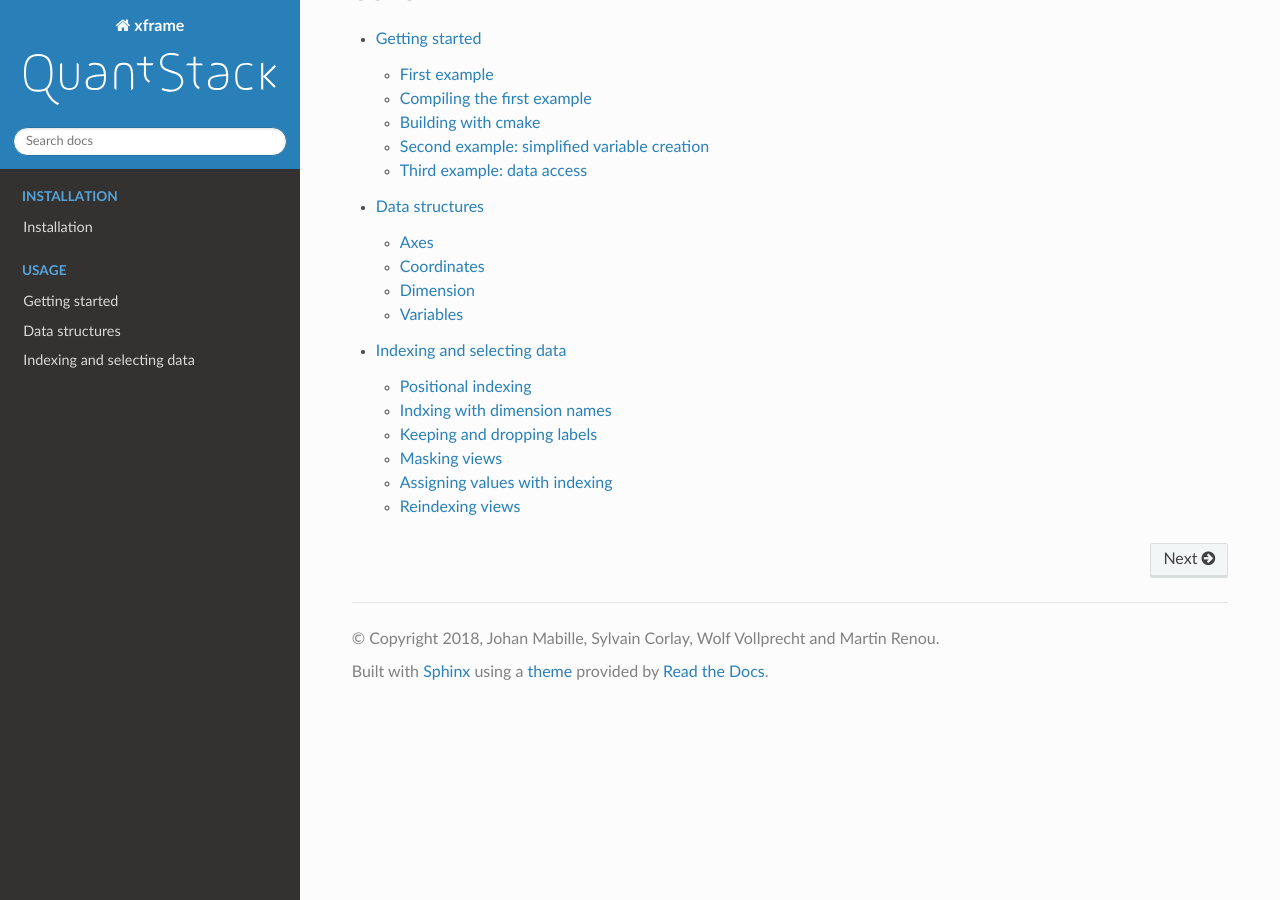
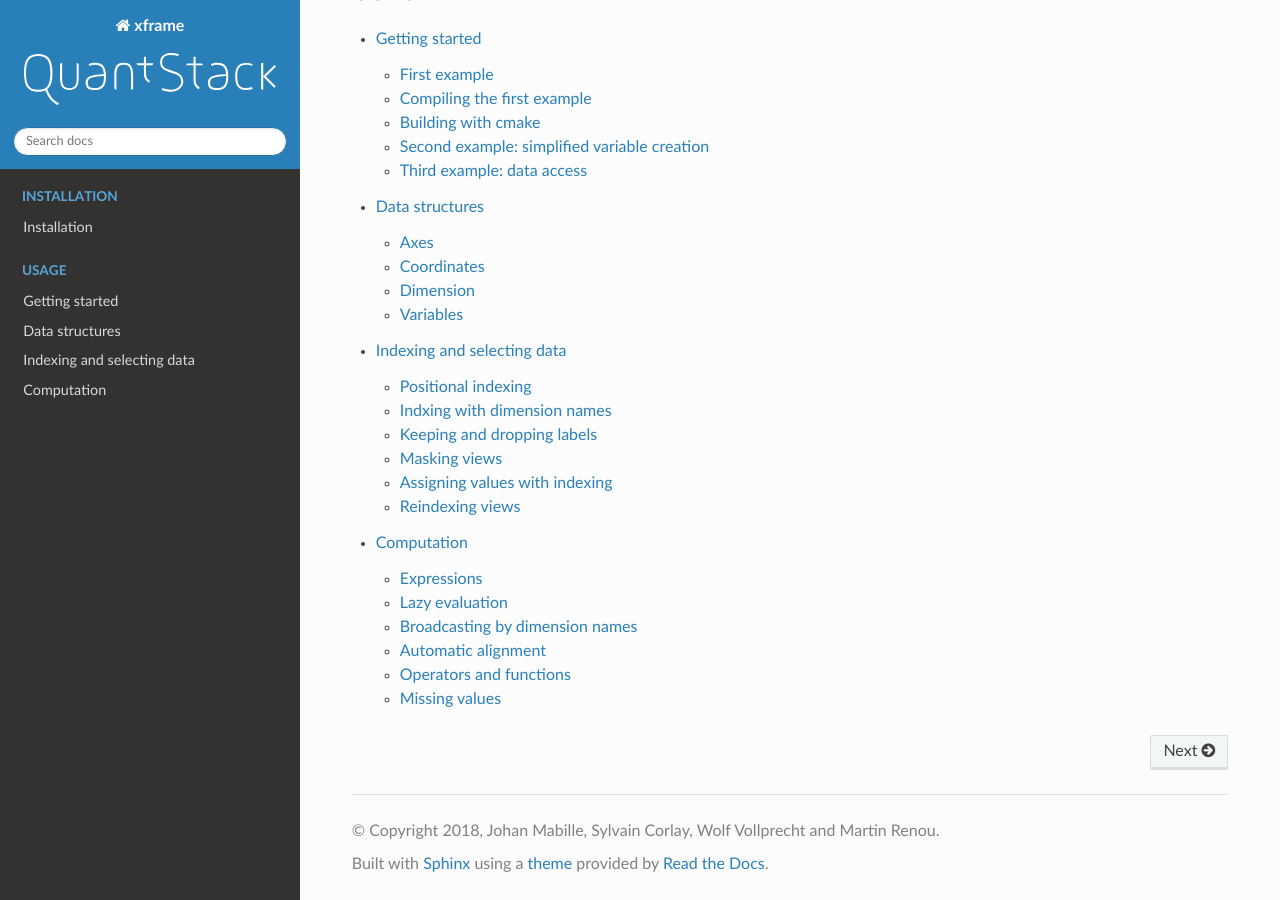
Before and after one commit to xtensor-stack/xframe, a Sphinx documentation site: the page built from docs/source/index.rst, in a window 1280 px wide and 900 px high, scrolled down 968 px. Built offline with Sphinx 7.4.7 and the Read the Docs theme 2.0.0, drawn with Linux system fonts in a browser that asks for light colours; part of the change alters nothing that is shown.

Commit message:
documentation about computation

```diff
--- /dev/null
+++ b/docs/source/computation.rst
@@ -0,0 +1,204 @@
+.. Copyright (c) 2018, Johan Mabille, Sylvain Corlay, Wolf Vollprecht
+   and Martin Renou
+
+   Distributed under the terms of the BSD 3-Clause License.
+
+   The full license is in the file LICENSE, distributed with this software.
+
+Computation
+===========
+
+`xframe` is actually more than a multi-dimensional data frame library; like `xtensor`_,
+it is an expression engine that allows numerical computation on any object implementing
+the variable or the frame interfaces.
+
+Expressions
+-----------
+
+Assume ``x``, ``y`` and ``z`` are variables with *compatible coordinates* (we'll come back
+to that later), the return type of an expression such as ``x + exp(y) * sin(z)`` is
+**not a variable**. The result is a variable expression which offers the same interface
+as ``xvariable`` but does not hold any value. Such expressions can be plugged into others
+to build more cmoplex expressions:
+
+.. code::
+
+    auto f = x + exp(y) * sin(z);
+    auto f2 = x + exp(w) * cos(f);
+
+The expression engines avoids the evaluation of intermediate results and their storage in
+temporary variables, so you can achieve the same performance as if you had written a loop.
+Such a loop is quite more complicated than an array loop since labels and dimension names
+are involved in the assignment mechanism.
+
+Since a variable expression provides the same API as ``xvariable``, all the indexing and
+selection operations are available:
+
+.. code::
+
+    auto v = (x + exp(y) * sin(z)).select({{"city", "Paris"}, {"group", "a"}});
+    auto view = select(x + exp(y) * sin(z), {{"city", xf::keep("Paris")}, {"group", xf::drop({"b", "d", "h"})}});
+
+Lazy evaluation
+---------------
+
+An expression such as ``x + exp(y) * sin(z)`` does not hold the result. **Values are only computed
+upon access or when the expression is assigned to a variable**. this allows to operate symbolically
+on very large data sets and only compute the result for the indices of interest:
+
+.. code::
+
+    // Assuming x and y are variables each holding ~1M values
+    auto f = cos(x) + sin(y);
+
+    double first_res = f.locate("a", "London");
+    double second_res = f.locate("b", "Pekin");
+    // Only two values have been computed
+
+That means if you use the same expression in two assign statements, the computation of the expression
+will be done twice. Depending on the complexity of the cmoputation and the size of the data, it might
+be convenient to store the result of the expression in a temporary variable:
+
+.. code::
+
+    variable_type tmp = cos(x) + sin(y);
+    variable_type res1 = tmp + 2 * exp(z);
+    variable_type res2 = tmp - 3 * exp(w);
+
+Broadcasting by dimension names
+-------------------------------
+
+Like `xarray`_, broadcasting in *xframe* is done according to the dimension names rather than
+their positions. This way, you do not need to transpose variable or insert dimensions of length
+1 to to get array operations to work, as commonly done in `xtensor`_ with ``xt::reshape`` or
+``xt::newaxis``.
+
+This can be illustrated with the following examples. First, consider two one-dimensional variable
+aligned along different dimensions:
+
+.. code::
+
+    auto v1 = variable_type(data_type({1., 2.}), {{"x", xf::axis(1, 3)}});
+    auto v2 = variable_type(data_type({3., 7.}), {{"y", xf::axis(2, 5)}});
+
+We can apply mathematical operations to these variables, their dimension are expanded automatically:
+
+.. code::
+
+    variable_type res = v1 + v2;
+    std::cout << res << std::endl;
+    // Output:
+    // {{ 4.  8.}
+    //  { 5.  9.}}
+    // Coordinates:
+    // x: (1, 3, )
+    // y: (2, 5, )
+
+Contrary to `xarray`_ , dimensions are not reordered to the order in which they first appeared:
+
+.. code::
+
+    auto v3 = variable_type(data_type({{1., 2.}, {3., 4.}}),
+                            {{"y", xf::axis({2, 5})}, {"x", xf::axis({1, 4})}});
+    variable_type res2 = v1 + v3;
+    std::cout << res2 << std::endl;
+    // Output:
+    // {{ 2.  4. }
+    //  { 4.  6. }}
+    // Coordinates:
+    // y: (2, 5, )
+    // x: (1, 3, )
+
+This allows many optimizations in the assignment mechanism.
+
+Automatic alignment
+-------------------
+
+`xframe` enforces alignment between coordinate labels on objects involved in operations.
+The default result of an operation is by the *intersection* of the coordinate labels:
+
+.. code::
+
+    auto v4 = variable_type(data_type({1., 2., 3.}), {{"x", xf::axis({1, 3, 5})}});
+    auto v5 = variable_type(data_type({4., 7., 12.}), {{"x", xf::axis({1, 5, 7})}});
+
+    variable_type res3 = v4 + v5;
+    std::cout << res3 << std::endl;
+    // Output:
+    // { 5.  10. }
+    // Coordinates:
+    // x: (1, 5,)
+
+Operations are slower when variables are not aligned, so it might be useful to
+explicitly align variables involved in loops of performance critical code.
+
+Operators and functions
+-----------------------
+
+`xframe` provides all the basic operators and mathematical functions:
+
+- arithmetic operators: ``+``, ``-``, ``*``, ``/``
+- logical operators: ``&&``, ``||``, ``!``
+- comparison operators: ``==``, ``!=``, ``<``, ``<=``, ``>``, ``>=``
+- basic functions: ``abs``, ``remainder``, ``fma``, ...
+- exponential functions: ``exp``, ``expm1``, ``log``, ``log1p``, ...
+- power functions: ``pow``, ``sqrt``, ``cbrt``, ...
+- trigonometric functions: ``sin``, ``cos``, ``tan``, ...
+- hyperbolic functions: ``sinh``, ``cosh``, ``tanh``, ...
+- error and gamma functions: ``erf``, ``erfc``, ``tgamma``, ``lgamma``, ...
+
+Actually, any function operating on ``xtensor`` expressions can work with
+``xvariable`` expressions without any additional work; the only constraint
+is to accept and return expressions:
+
+.. code::
+
+    template <class E1, class E2>
+    inline auto distance(const xexpression<E1>& e1, const xexpression<E2>& e2)
+    {
+        const E1& de1 = e1.derived_cast();
+        const E2& de2 = e2.derived_cast();
+        //
+        return sqrt(de1 * de1 + de2 * de2);
+    }
+
+This function can work with both tnesor and variable expressions, performing
+broadcasting according to the rules of `xtensor` or `xframe` depending on
+its argument type:
+
+.. code::
+
+    xt::xarray<double> a1 = {1., 2. };
+    xt::xarray<double> a2 = {{1., 3.}, {4., 7.}};
+
+    // Broadcasting is applied according to xtensor rules,
+    // that is by dimension order
+    xt::xarray<double> ares = distance(a1, a2);
+
+    // Broadcasting is applied according to xframe rules,
+    // that is by dimension name
+    variable_type vres = distance(v1, v3);
+
+Missing values
+--------------
+
+Contrary to `pandas`_ or `xarray`_, `xframe` does not use particular values
+for representing missing values. Instead, it makes use of the dedicated type
+``xtl::xoptional`` which gathers the value and a flag to specify whether the
+value is missing or not:
+
+.. code::
+
+    data_type d = {1., 2., 3. };
+    d(1).has_value() = false;
+
+    auto v = variable_type(d, {{"x", xf::axis({1, 3, 4})}});
+    std::cout << v << std::endl;
+    // Output:
+    // { 1.  N/A  3. }
+    // Coordinates:
+    // x: (1, 3, 4,)
+
+.. _pandas: https://pandas.pydata.org
+.. _xarray: https://xarray.pydata.org
+.. _xtensor: https://github.com/QuantStack/xtensor
--- a/docs/source/index.rst
+++ b/docs/source/index.rst
@@ -53,6 +53,7 @@ for details.
    getting_started
    data_structure
    indexing
+   computation
 
 .. toctree::
    :caption: API REFERENCE
```
